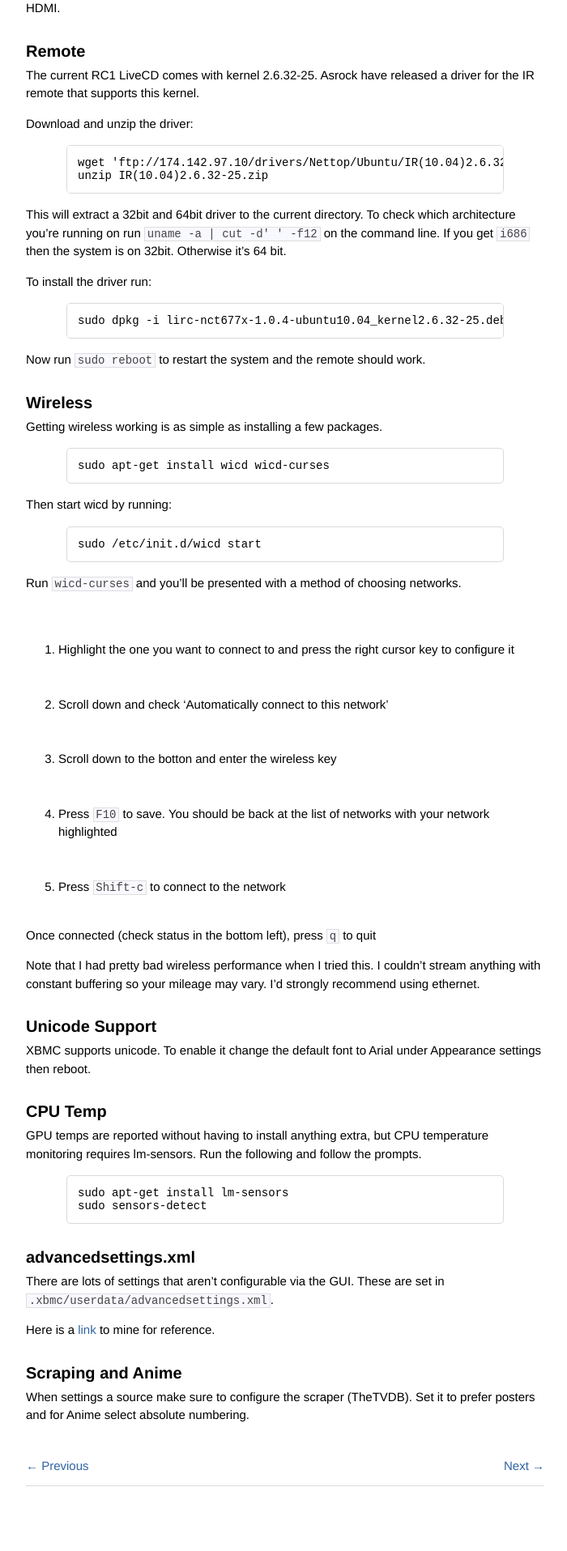
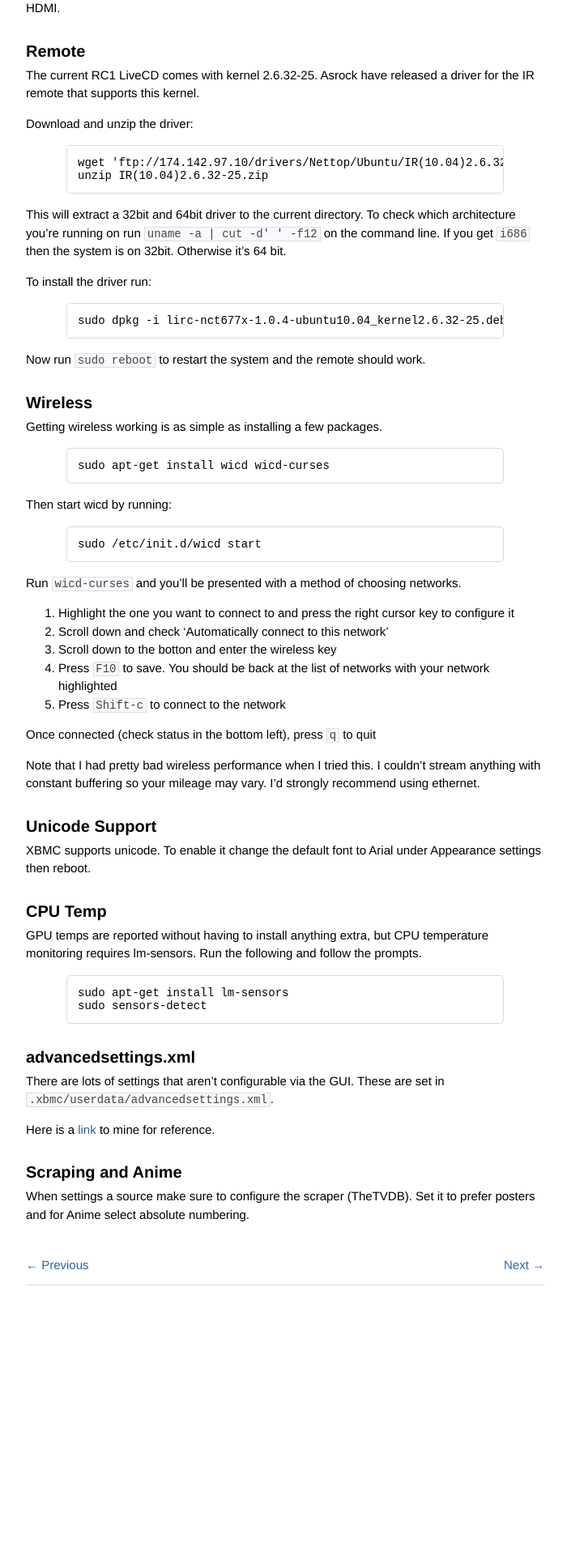
Before and after one commit to christophersjchow/blog, a Jekyll site: the page built from _posts/2010-12-02-Asrock-330HT-and-XBMC-Live.markdown, in a window 1280 px wide. Shown: the part 707-2622 px from the top of the page at 81% size, without its empty margins (288-988 px from the left). Built offline with Jekyll 4.4.1, drawn with Linux system fonts in a browser that asks for light colours; comment, search, counter and statistics services are not loaded; after the commit the page ends 2374 px from its top, so only the background shows below that.

Commit message:
Tweaking word-wrap.

```diff
--- a/css/screen.css
+++ b/css/screen.css
@@ -88,35 +88,31 @@ tr.heading {
 }
 /* line 64, ../sass/screen.sass */
 .post ol {
-  white-space: pre-wrap;
-  white-space: -moz-pre-wrap;
-  white-space: -pre-wrap;
-  white-space: -o-pre-wrap;
   word-wrap: break-word;
 }
 
-/* line 72, ../sass/screen.sass */
+/* line 68, ../sass/screen.sass */
 .archive h1 {
   font-size: 28px;
   margin-bottom: 7px;
   line-height: 33px;
 }
-/* line 76, ../sass/screen.sass */
+/* line 72, ../sass/screen.sass */
 .archive ul {
   padding: 0;
 }
-/* line 79, ../sass/screen.sass */
+/* line 75, ../sass/screen.sass */
 .archive ul li {
   list-style: none;
 }
 
 /* Code Blocks */
-/* line 83, ../sass/screen.sass */
+/* line 79, ../sass/screen.sass */
 pre, code {
   font: 14px "droid-sans-mono-1", "droid-sans-mono-2", monospace;
 }
 
-/* line 85, ../sass/screen.sass */
+/* line 81, ../sass/screen.sass */
 pre {
   width: 80%;
   margin: 0 auto;
@@ -130,13 +126,13 @@ pre {
   margin-bottom: 15px;
   overflow: auto;
 }
-/* line 98, ../sass/screen.sass */
+/* line 94, ../sass/screen.sass */
 pre code {
   border: none;
 }
 
 /* Inline Code */
-/* line 102, ../sass/screen.sass */
+/* line 98, ../sass/screen.sass */
 p code, ol code {
   background-color: #f8f8ff;
   color: #444444;
@@ -144,13 +140,13 @@ p code, ol code {
   border: 1px solid #dedede;
 }
 
-/* line 108, ../sass/screen.sass */
+/* line 104, ../sass/screen.sass */
 .strike {
   text-decoration: line-through;
 }
 
 /* Dates */
-/* line 112, ../sass/screen.sass */
+/* line 108, ../sass/screen.sass */
 .date {
   margin: 0 0 20px 0;
   padding: 0;
@@ -158,31 +154,31 @@ p code, ol code {
 }
 
 /* Disqus Comments */
-/* line 118, ../sass/screen.sass */
+/* line 114, ../sass/screen.sass */
 #disqus_thread {
   clear: right;
   margin-top: 55px;
   padding-bottom: 25px;
 }
-/* line 122, ../sass/screen.sass */
+/* line 118, ../sass/screen.sass */
 #disqus_thread .dsq-item-cp, #disqus_thread .dsq-options, #disqus_thread .dsq-comment-options, #disqus_thread .dsq-authenticate-copy, #disqus_thread li[id^=dsq-more-], #disqus_thread .dsq-by, #disqus_thread .dsq-pagination, #disqus_thread #dsq-comments-title {
   display: none !important;
 }
-/* line 124, ../sass/screen.sass */
+/* line 120, ../sass/screen.sass */
 #disqus_thread #dsq-content #dsq-comments .dsq-comment-footer {
   margin-top: 5px;
 }
-/* line 126, ../sass/screen.sass */
+/* line 122, ../sass/screen.sass */
 #disqus_thread h3 {
   margin-bottom: 0;
 }
 
 /* Header */
-/* line 130, ../sass/screen.sass */
+/* line 126, ../sass/screen.sass */
 #header {
   padding-bottom: 20px;
 }
-/* line 133, ../sass/screen.sass */
+/* line 129, ../sass/screen.sass */
 #header p {
   margin: 0;
   padding: 0;
@@ -192,7 +188,7 @@ p code, ol code {
 }
 
 /* Footer */
-/* line 141, ../sass/screen.sass */
+/* line 137, ../sass/screen.sass */
 #footer {
   text-align: center;
   font-size: 12px;
@@ -201,21 +197,21 @@ p code, ol code {
 }
 
 /* Pagination */
-/* line 149, ../sass/screen.sass */
+/* line 145, ../sass/screen.sass */
 #pagination {
   height: 35px;
   border-bottom: 1px solid #d9d9d9;
 }
-/* line 153, ../sass/screen.sass */
+/* line 149, ../sass/screen.sass */
 #pagination .left {
   float: left;
 }
-/* line 156, ../sass/screen.sass */
+/* line 152, ../sass/screen.sass */
 #pagination .right {
   float: right;
 }
 
-/* line 159, ../sass/screen.sass */
+/* line 155, ../sass/screen.sass */
 #error {
   width: 80%;
   margin: 0 auto;
--- a/sass/screen.sass
+++ b/sass/screen.sass
@@ -62,11 +62,7 @@ tr.heading
     margin-top: 0.5em
 
   ol
-    white-space: pre-wrap      /* CSS3 */
-    white-space: -moz-pre-wrap /* Firefox */
-    white-space: -pre-wrap     /* Opera <7 */
-    white-space: -o-pre-wrap   /* Opera 7 */
-    word-wrap: break-word      /* IE */
+    word-wrap: break-word
 
 .archive
   h1
```
